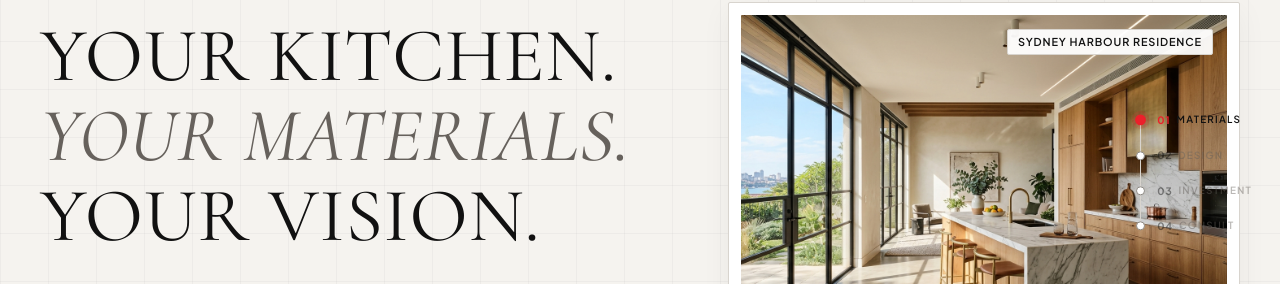
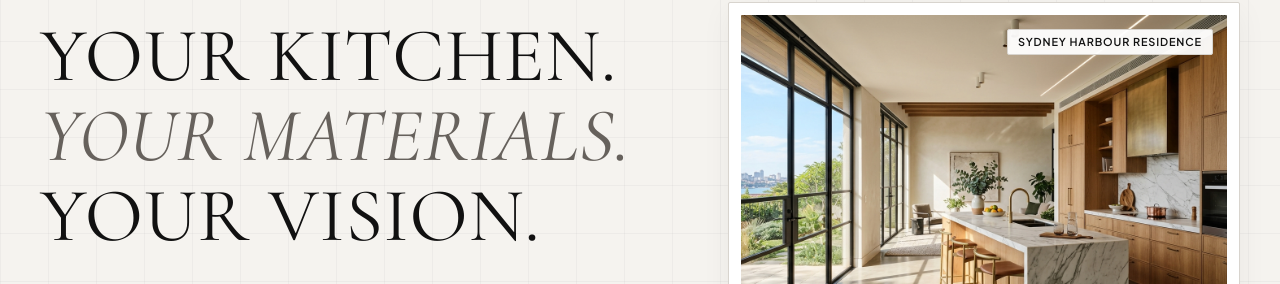
Before and after one commit to MohdJunaid01/sabra-projects-mockup, a React (Vite) app: page / in a window 1280 px wide. Shown: the part 227-511 px from the top of the page. Built offline with nearby package versions, Linux system fonts and the light colour scheme.

Commit message:
fix(ui): completely remove floating scroll progress tracker sidebar

```diff
--- a/src/App.jsx
+++ b/src/App.jsx
@@ -1,14 +1,12 @@
 import React, { useState, useEffect } from 'react';
 import Navigation from './components/Navigation';
 import Hero from './components/Hero';
-import ProjectShowcase from './components/ProjectShowcase';
 import MaterialCatalogue from './components/MaterialCatalogue';
 import CabinetDesignPage from './components/CabinetDesignPage';
 import EstimatorFlow from './components/BudgetEstimator/EstimatorFlow';
 import ConsultationFlow from './components/Consultation/ConsultationFlow';
 import CloseFooter from './components/CloseFooter';
 import Preloader from './components/Preloader';
-import ScrollProgressIndicator from './components/ScrollProgressIndicator';
 
 const INITIAL_STATE = {
   // Material Type & Finish from Material Library
@@ -91,13 +89,7 @@ export default function App() {
         <Preloader onComplete={() => setPreloaderComplete(true)} />
       )}
 
-      {/* 1. Floating Stage / Scroll Progress Indicator (Right Sidebar) */}
-      <ScrollProgressIndicator
-        currentView={currentView}
-        onNavigate={navigateToView}
-      />
-
-      {/* 3. Fixed Architectural Light Header */}
+      {/* 1. Fixed Architectural Light Header */}
       <Navigation
         currentView={currentView}
         onNavigate={navigateToView}
```
